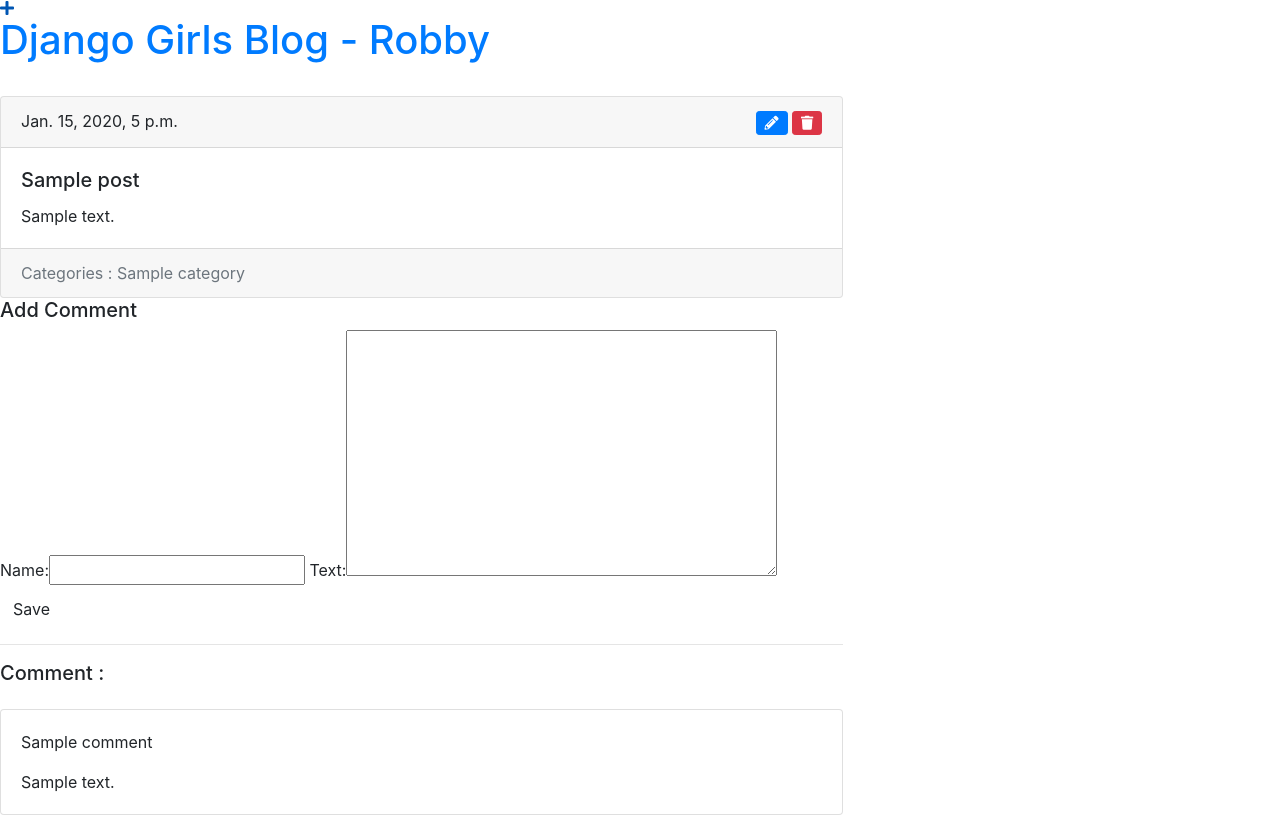
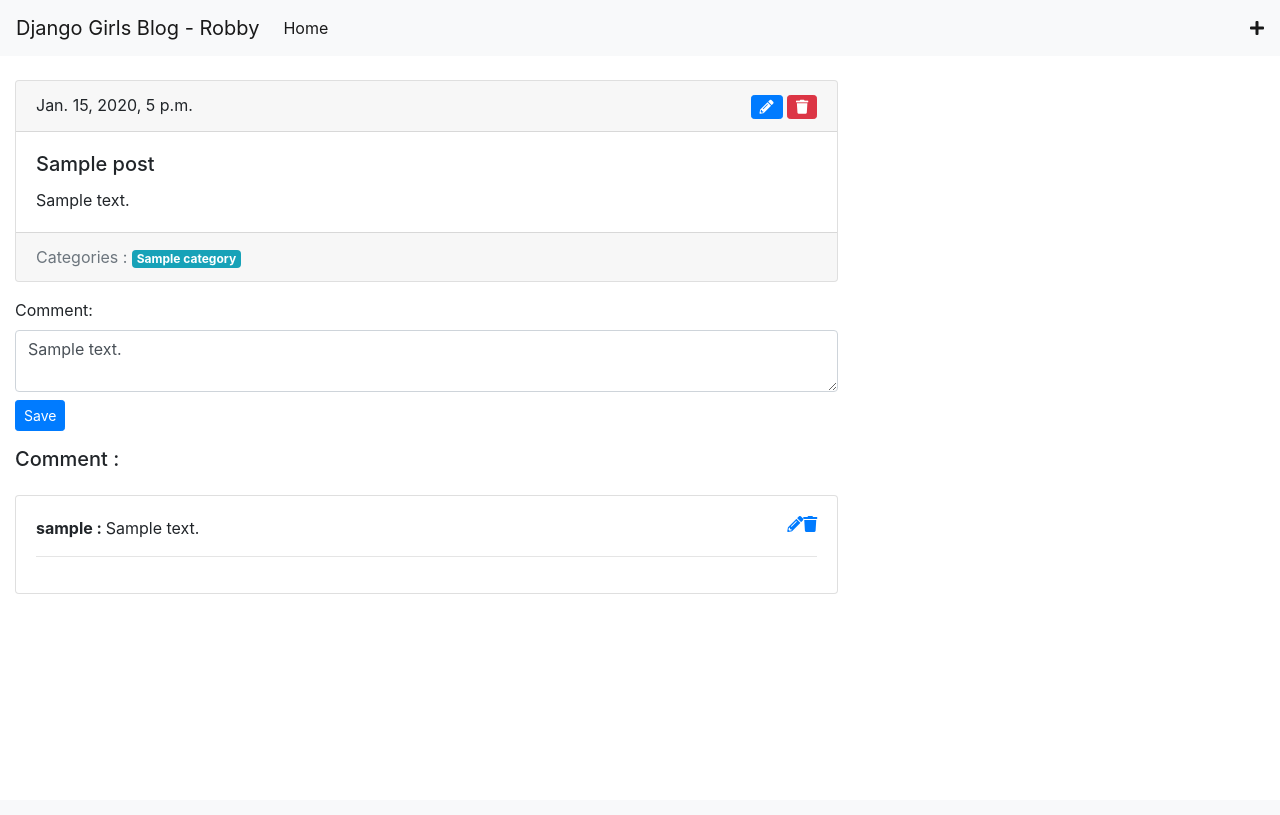
Before and after one commit to imrobbyrc/myblog-django, a Django app: page /post/1/?comment_id=1 in a window 1280 px wide. After the commit the page ends 594 px from the top, so only its background shows below. Run offline with Django 3.2, Linux system fonts and the light colour scheme; a user stored in the database is signed in; tables that the repository leaves empty hold one stand-in row (values such as "Sample post").

Commit message:
add filter by category, add edit-remove comment

```diff
--- a/myblog/blog/forms.py
+++ b/myblog/blog/forms.py
@@ -6,9 +6,47 @@ class PostForm(forms.ModelForm):
     class Meta:
         model = Post
         fields = ('title', 'text','category')
+        labels = {
+            "title" : "Title",
+            "text"  : "Body Blog",
+            "category" : "Category",
+            }
+
+        widgets = {
+            'title' : forms.TextInput(
+                attrs = {
+                    'class' : 'form-control',
+                }
+            ),
+            'text' : forms.Textarea (
+                attrs = {
+                    'class' : 'form-control',
+                    'rows' : 15
+                }
+            ),
+            'category' : forms.SelectMultiple (
+                attrs = {
+                    'class' : 'form-control',
+                }
+            ),
+        }
+
+    def clean_title(self):
+        pass
 
 class CommentForm(forms.ModelForm):
 
     class Meta:
         model = Comment
-        fields = ('name','text')
+        fields = ('text',)
+        labels = {"text": "Comment"}
+
+        widgets = {
+            'text' : forms.Textarea (
+                attrs = {
+                    'class' : 'form-control',
+                    'placeholder' : 'komentar anda',
+                    'rows' : 2
+                }
+            ),
+        }
--- a/myblog/blog/models.py
+++ b/myblog/blog/models.py
@@ -27,10 +27,11 @@ class Post(models.Model):
         return self.title
 
 class Comment(models.Model):
-    name = models.CharField(max_length=100)
+    #name = models.CharField(max_length=100)
+    comentator = models.ForeignKey(settings.AUTH_USER_MODEL, on_delete=models.CASCADE)
     text = models.TextField()
     post = models.ForeignKey(Post, on_delete=models.CASCADE)
     created_date = models.DateTimeField(default=timezone.now)
 
     def __str__(self):
-        return self.name
+        return self.text
--- a/myblog/blog/templates/blog/base.html
+++ b/myblog/blog/templates/blog/base.html
@@ -9,15 +9,28 @@
         <link rel="stylesheet" href="https://cdnjs.cloudflare.com/ajax/libs/font-awesome/5.15.1/css/all.min.css">
     </head>
     <body>
+        <nav class="navbar navbar-expand-lg navbar-light bg-light">
+            <a class="navbar-brand" href="/">Django Girls Blog - Robby</a>
+            <button class="navbar-toggler" type="button" data-toggle="collapse" data-target="#navbarText" aria-controls="navbarText" aria-expanded="false" aria-label="Toggle navigation">
+                <span class="navbar-toggler-icon"></span>
+            </button>
+            <div class="collapse navbar-collapse" id="navbarText">
+                <ul class="navbar-nav mr-auto">
+                    <li class="nav-item {% if url_name == post_list %} active {%endif%}">
+                        <a class="nav-link" href="/">Home <span class="sr-only">(current)</span></a>
+                    </li>
+                    {% block category_list %}
+                    {% endblock category_list %}
+                </ul>
+                <span class="navbar-text">
+                {% if user.is_authenticated %}
+                    <a href="{% url 'blog:post_new' %}" class="top-menu"><i class="fas fa-plus"></i></a>
+                {% endif %}
+                </span>
+            </div>
+        </nav>
 
-        <div class="page-header">
-            {% if user.is_authenticated %}
-                <a href="{% url 'blog:post_new' %}" class="top-menu"><i class="fas fa-plus"></i></a>
-            {% endif %}
-            <h1><a href="/">Django Girls Blog - Robby</a></h1>
-        </div>
-
-        <div class="content">
+        <div class="content container-fluid">
             <div class="row">
                 <div class="col-md-8">
                     {% block contents %}
--- a/myblog/blog/templates/blog/post_detail.html
+++ b/myblog/blog/templates/blog/post_detail.html
@@ -17,26 +17,35 @@
             <p class="card-text">{{ context.post.text }}</p>
         </div>
         <div class="card-footer text-muted">
-            Categories :{% for cat in  context.post.category.all %} <span>{{cat}}</span> {% endfor %}
+            Categories :{% for cat in  context.post.category.all %} <a class="badge badge-info" href="/?category={{ cat.name.lower }}">{{ cat }}</a> {% endfor %}
         </div>
     </div>
 
-    <h5>Add Comment</h5>
+    <div class="pt-3">
         <form method="POST" class="post-form">
             {% csrf_token %}
             {{ context.comment_form.as_table }}
-        <button type="submit" class="save btn btn-default">Save</button>
+            <button type="submit" class="save btn btn-sm btn-primary mt-2">Save</button>
         </form>
-    <hr>
+    </div>
+
     <h5>Comment : </h5>
-    {% for comment in context.comments  %}
+
     <div class="card mt-4">
         <div class="card-body">
-                <p class="card-text bold">{{ comment.name }}</p>
-                <p class="card-text">{{ comment.text }}</p>
+        {% for comment in context.comments  %}
+            <p class="card-text"><span class="font-weight-bold">{{ comment.comentator }} : </span> {{ comment.text }}
+                {% if user.id == comment.comentator_id  %}
+                    <a class="float-right" href="{% url 'blog:comment_delete' post_id=context.post.pk pk=comment.pk %}" class="btn btn-sm btn-danger"><i class="fas fa-trash"></i></a>
+                    <a class="float-right" href="{% url 'blog:post_detail' pk=context.post.pk %}?comment_id={{comment.pk}}"><i class="fas fa-pencil-alt"></i></a>
+
+                {% endif %}
+            </p>
+            <hr>
+        {% endfor %}
         </div>
     </div>
-    {% endfor %}
+
 
 
 
--- a/myblog/blog/templates/blog/post_edit.html
+++ b/myblog/blog/templates/blog/post_edit.html
@@ -5,6 +5,6 @@
     <form method="POST" class="post-form">
         {% csrf_token %}
         {{ form.as_p }}
-        <button type="submit" class="save btn btn-default">Save</button>
+        <button type="submit" class="save btn btn-primary">Save</button>
     </form>
 {% endblock %}
--- a/myblog/blog/urls.py
+++ b/myblog/blog/urls.py
@@ -8,5 +8,6 @@ urlpatterns = [
     path('post/<int:pk>/', views.post_detail, name='post_detail'),
     path('post/new/', views.post_new, name='post_new'),
     path('post/<int:pk>/edit/', views.post_edit, name='post_edit'),
-    path('post/delete/<int:pk>',views.post_delete,name="post_delete")
+    path('post/delete/<int:pk>',views.post_delete,name="post_delete"),
+    path('post/<int:post_id>/delete/<int:pk>',views.comment_delete,name="comment_delete"),
 ]
--- a/myblog/blog/views.py
+++ b/myblog/blog/views.py
@@ -5,8 +5,11 @@ from .forms import PostForm, CommentForm
 
 # Create your views here.
 def post_list(request):
+    posts = Post.objects.filter(published_date__lte=timezone.now()).order_by('published_date')
+    query_string = request.GET.get('category')
+    if query_string:
+        posts = Post.objects.filter(published_date__lte=timezone.now(), category__name=query_string).order_by('published_date')
 
-    posts = Post.objects.filter(published_date__lte=timezone.now()).order_by('published_date')
     categories = Category.objects.all()
     context = {
         'posts' : posts,
@@ -17,15 +20,31 @@ def post_list(request):
 def post_detail(request, pk):
     post = get_object_or_404(Post, pk=pk)
     comments = Comment.objects.filter(post_id=pk).order_by('id')
-    if request.method == "POST":
-        form = CommentForm(request.POST)
-        if form.is_valid():
-            post = form.save(commit=False)
-            post.post_id = pk
-            post.save()
-            return redirect('blog:post_detail', pk=pk)
+
+    query_string = request.GET.get('comment_id')
+    if query_string:
+        comment = get_object_or_404(Comment, pk=query_string)
+        comment_form = CommentForm(instance=comment)
+        if request.method == "POST":
+            form = CommentForm(request.POST, instance=comment)
+            if form.is_valid():
+                form.save()
+                return redirect('blog:post_detail', pk=post.pk)
+
     else:
-        comment_form = CommentForm()
+        if request.method == "POST":
+            form = CommentForm(request.POST)
+            if form.is_valid():
+                post = form.save(commit=False)
+                post.comentator = request.user
+                post.post_id = pk
+                post.save()
+                return redirect('blog:post_detail', pk=pk)
+        else:
+            comment_form = CommentForm()
+
+
+
     context = {
         'post' : post,
         'comments' : comments,
@@ -63,5 +82,9 @@ def post_edit(request, pk):
     return render(request, 'blog/post_edit.html', {'form': form})
 
 def post_delete(request, pk):
-    delete = Post.objects.filter(id=pk).delete()
+    delete = Post.objects.get(id=pk).delete()
     return redirect('blog:post_list')
+
+def comment_delete(request, post_id, pk):
+    delete = Comment.objects.get(id=pk).delete()
+    return redirect('blog:post_detail', pk=post_id)
```
Also changed, not shown: myblog/blog/templates/blog/post_list.html (+9 -3 lines), myblog/myblog/settings.py (+12 -2 lines), myblog/blog/migrations/0005_auto_20201123_1325.py (added). Lines whose indentation alone changed are shown as unchanged.
